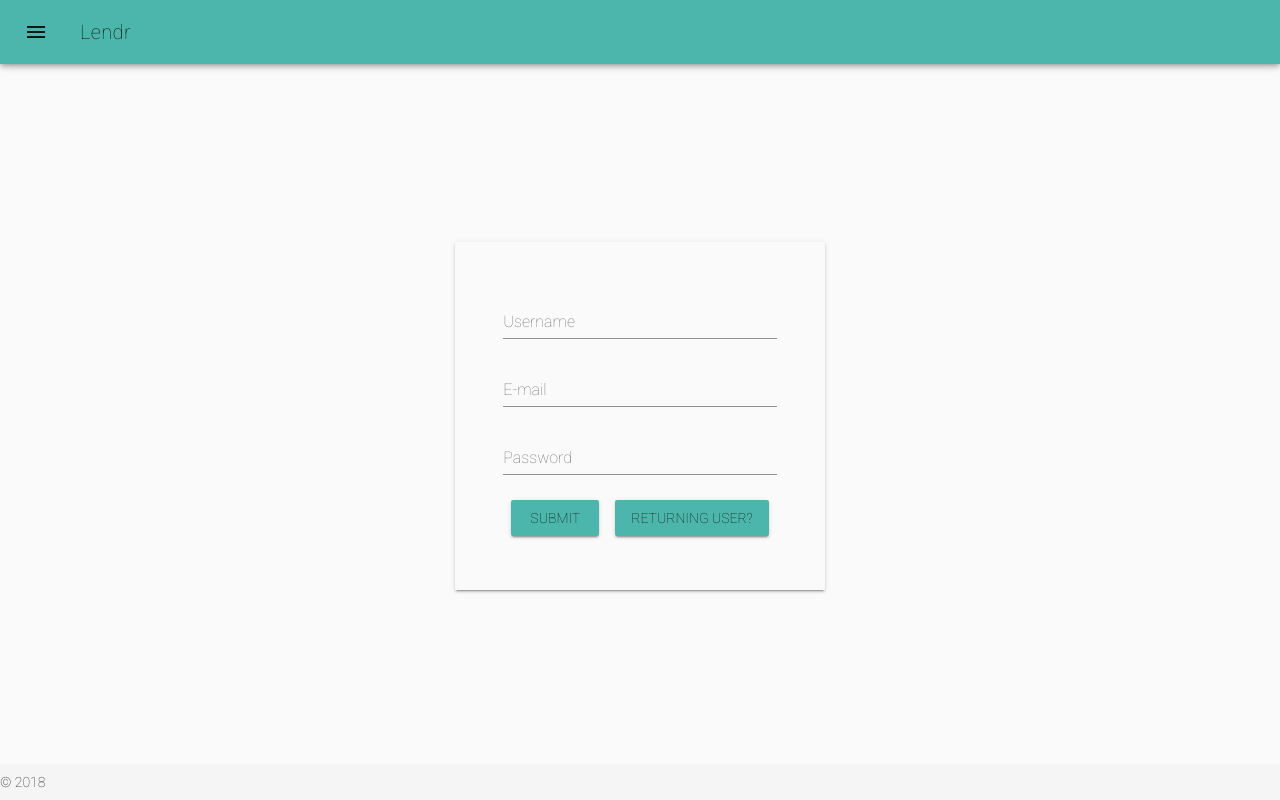
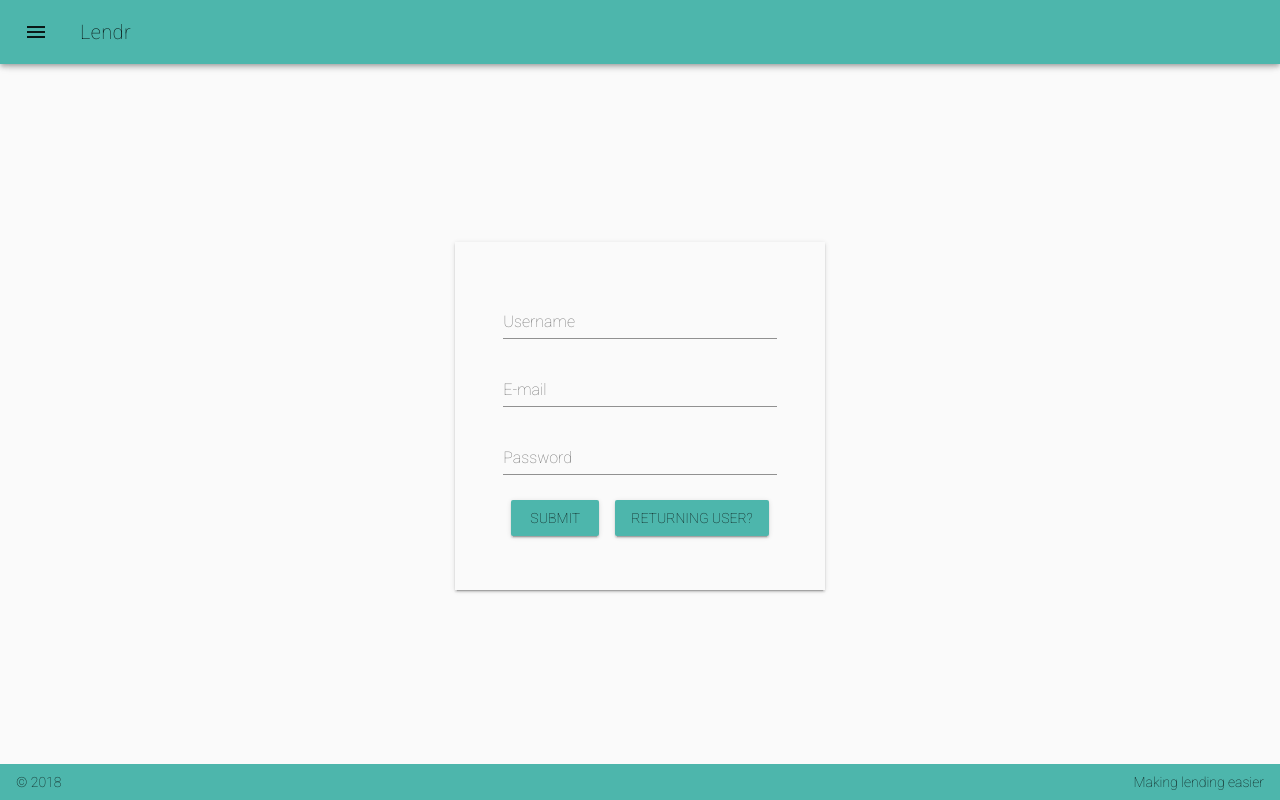
Before and after one commit to CaitlinBrooks/lendr, a Vue app in the folder client/: page / in a window 1280 px wide. Built offline with nearby package versions, Linux system fonts and the light colour scheme.

Commit message:
added footer

```diff
--- a/client/src/App.vue
+++ b/client/src/App.vue
@@ -18,8 +18,9 @@
     <v-content>
       <router-view/>
     </v-content>
-    <v-footer :fixed="fixed" app>
-      <span>&copy; 2018</span>
+    <v-footer :fixed="fixed" class="teal lighten-2 justify-space-between" app>
+      <span class="px-3">&copy; 2018</span>
+      <span class="px-3">Making lending easier</span>
     </v-footer>
   </v-app>
 </template>
```
